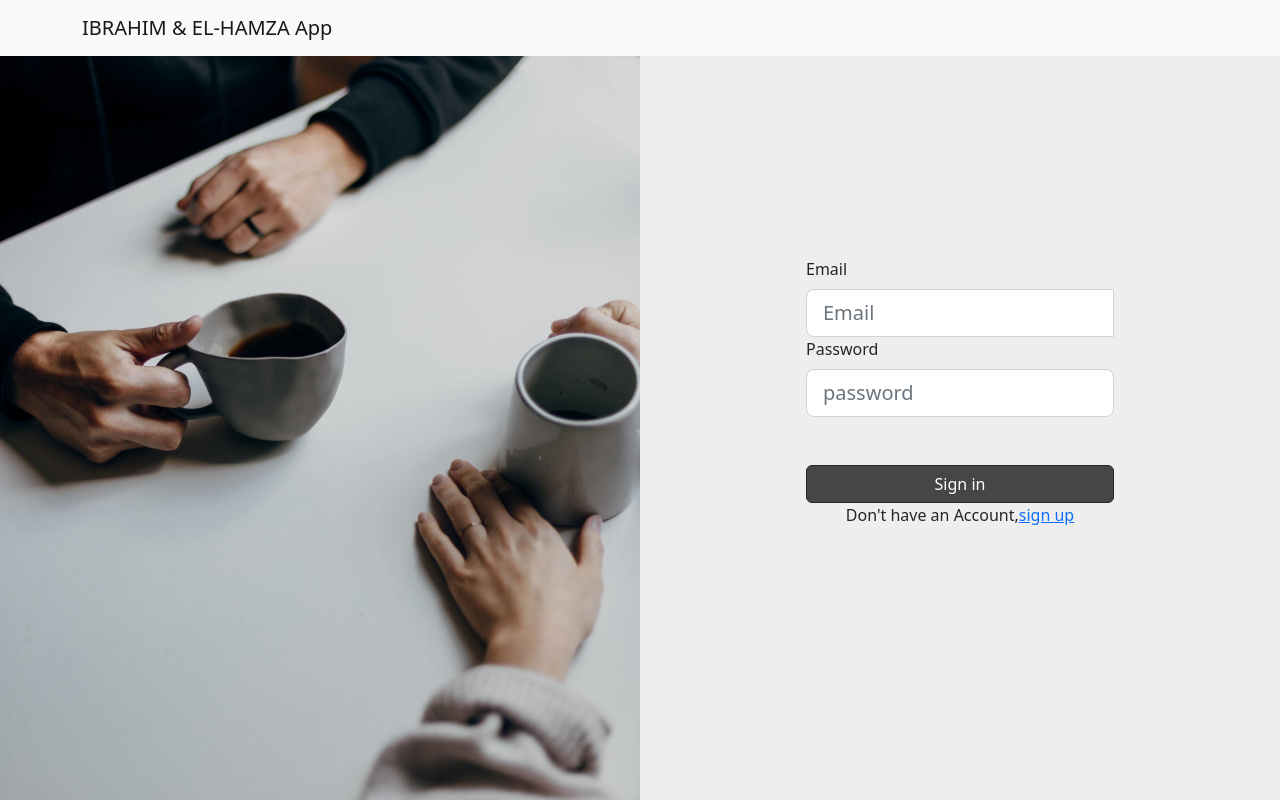
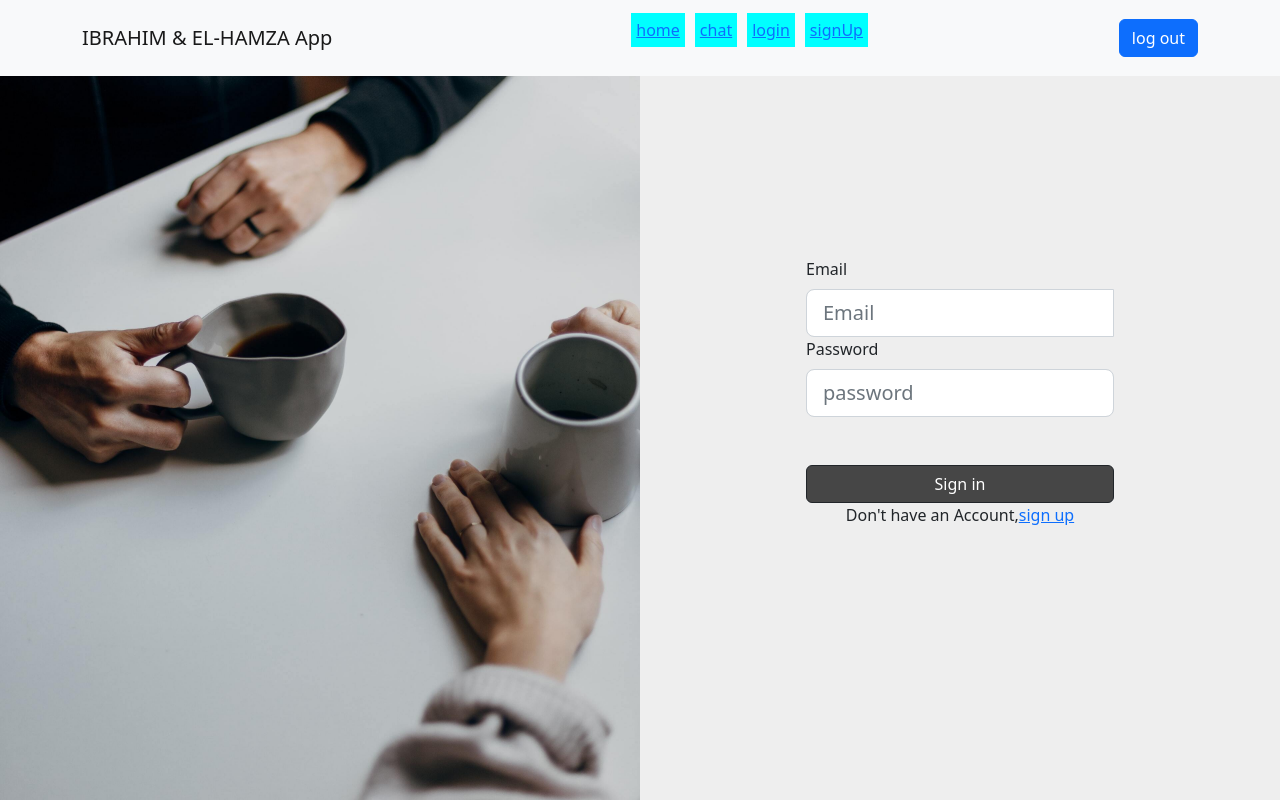
Before and after one commit to el7amza1/chat-app-front-end, a React (Create React App) app: page /login in a window 1280 px wide. Built offline with nearby package versions, Linux system fonts and the light colour scheme.

Commit message:
change page if not have token

```diff
--- a/src/App.tsx
+++ b/src/App.tsx
@@ -1,4 +1,4 @@
-import { Route, Routes } from "react-router-dom";
+import { Navigate, Route, Routes } from "react-router-dom";
 import "./App.css";
 import Header from "./components/Header";
 import ChatPage from "./pages/ChatPage";
@@ -7,14 +7,17 @@ import LogIn from "./pages/LogIn";
 import SignUp from "./pages/signUp";
 
 function App() {
+  const token = localStorage.getItem('token')
+  console.log(token);
+
   return (
     <div className="App">
       <Header />
       <Routes>
-        <Route path="/login" element={<LogIn />} />
-        <Route path="/signup" element={<SignUp />} />
-        <Route path="/home" element={<ConversationList />} />
-        <Route path="/chat" element={<ChatPage />} />
+        <Route path="/login" element={token  ? <Navigate to="/home" /> : <LogIn />} />
+        <Route path="/signup" element={token ? <Navigate to="/home" /> : <SignUp />} />
+        <Route path="/home" element={token  ? <ConversationList /> : <Navigate to="/login" /> } />
+        <Route path="/chat" element={token  ?  <ChatPage /> : <Navigate to="/login" />} />
       </Routes>
     </div>
   );
--- a/src/components/Header.tsx
+++ b/src/components/Header.tsx
@@ -1,11 +1,36 @@
 import React from "react";
-import { Container, Navbar } from "react-bootstrap";
+import { Button, Container, Navbar } from "react-bootstrap";
+import { Link, useNavigate } from "react-router-dom";
 
 const Header = () => {
+  const navigate = useNavigate()
+  const token = localStorage.getItem('token')
+
+  const clearLocalStorage= ()=>{
+    localStorage.removeItem("token")
+    navigate("/home", { replace: true })
+
+  }
   return (
     <Navbar bg="light" fixed="top" style={{width:"100%"}}>
       <Container>
-        <Navbar.Brand href="#home">IBRAHIM & EL-HAMZA App</Navbar.Brand>
+        <Navbar.Brand  >IBRAHIM & EL-HAMZA App
+        </Navbar.Brand>
+        <ul className="d-flex list-none">
+          <li>
+            <Link to="/home">home</Link>
+          </li>
+          <li>
+            <Link to="/chat" > chat</Link>
+          </li>
+          <li>
+            <Link to="/login">login</Link>
+          </li>
+          <li>
+            <Link to="/signup">signUp</Link>
+          </li>
+        </ul>
+        {  token  !== "" ?  <Button onClick={clearLocalStorage}>log out</Button> : "" }
       </Container>
     </Navbar>
   );
--- a/src/pages/LogIn.tsx
+++ b/src/pages/LogIn.tsx
@@ -1,5 +1,5 @@
 import { Col, Row, Form, Button, InputGroup } from "react-bootstrap";
-import { Link } from "react-router-dom";
+import { Link, useNavigate } from "react-router-dom";
 import login from "../images/login-image.jpg";
 import { ErrorMessage, useFormik } from "formik";
 import { loginUser, authUser } from "../utilities/api";
@@ -7,12 +7,22 @@ import { useDispatch, useSelector } from "react-redux";
 import { getUser } from "../redux/reducers/userReducer";
 import * as Yup from "yup";
 const LogIn = () => {
+  const navigate = useNavigate()
   const dispatch = useDispatch();
   const getUserInfo = async (dat: any) => {
     const res = await loginUser(dat);
     dispatch(getUser(res?.data.user));
     localStorage.setItem("token", JSON.stringify(res?.data.token));
+
   };
+  const navigateFun = () => {
+    if (localStorage.length > 0) { navigate("/home", { replace: true }) }
+    else {
+      alert("email or password not valid")
+    }
+  }
+  console.log();
+
   const formik = useFormik({
     initialValues: {
       email: "",
@@ -21,6 +31,7 @@ const LogIn = () => {
     onSubmit: (values) => {
       getUserInfo(values);
       formik.resetForm();
+      navigateFun()
     },
     validationSchema: Yup.object({
       email: Yup.string().required().min(5).max(80, "limit passed"),
--- a/src/pages/conversationList.tsx
+++ b/src/pages/conversationList.tsx
@@ -43,9 +43,9 @@ const ConversationList = () => {
             <div className='bg-chat-img'></div>
             <div style={{ overflow: "auto", height: "90vh", scrollbarWidth: "none" }} className="mt-5 " >
                 {
-                    users.map(ele => {
+                    users.map((ele,inx) => {
                         return (
-                        <Row md="2" lg="2" className='bg-card d-flex px-4 py-1 my-3  ' >
+                        <Row key={inx} md="2" lg="2" className='bg-card d-flex px-4 py-1 my-3  ' >
                             <Col lg="4" md="4" style={{ backgroundImage: `url(${User1})` }} className="bg-users m-auto"></Col>
                             <Col lg="8" md="8" className="m-auto">
                                 <Link to="/chat">
--- a/src/style.css
+++ b/src/style.css
@@ -49,3 +49,12 @@
     border: #eeeeee solid;
     overflow: auto;
 }
+.list-none{
+    list-style: none;
+
+}
+.list-none li{
+    padding: 5px;
+    margin: 5px;
+    background-color: aqua;
+}
```
